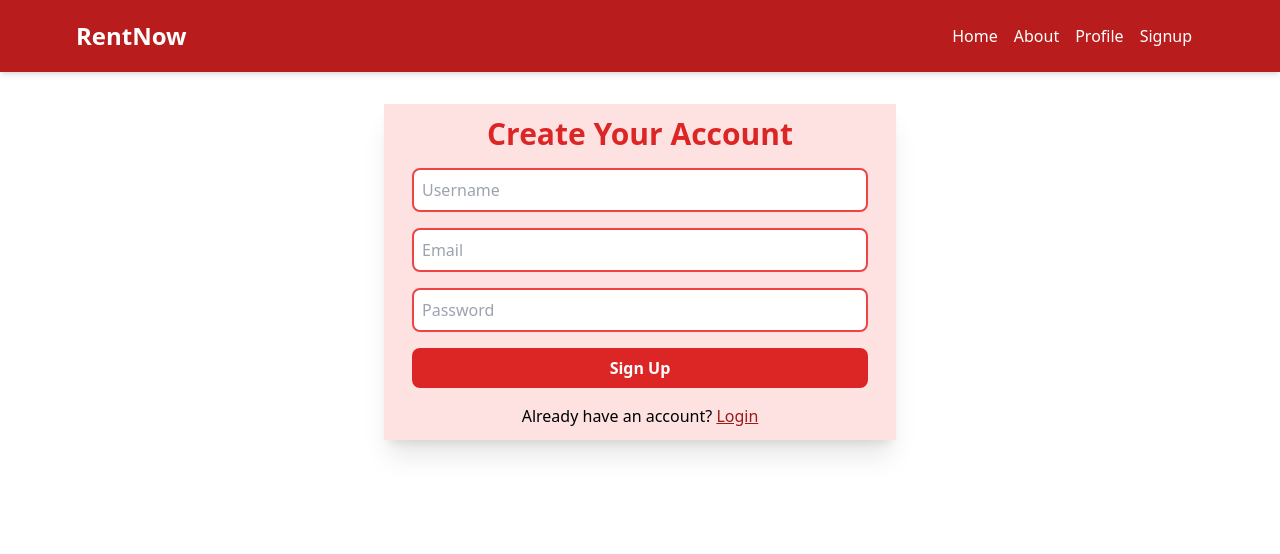
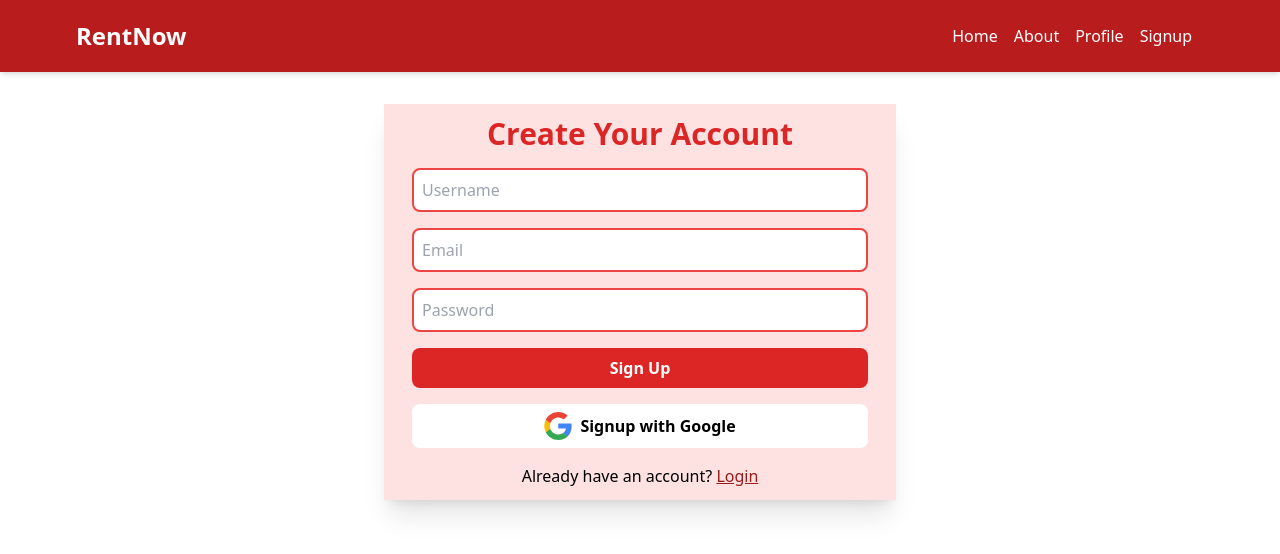
Before and after one commit to rishiSurya9/rentnow, a Next.js app: page /signup in a window 1280 px wide. Shown: the top 554 px of the page. Built offline with nearby package versions, Linux system fonts and the light colour scheme.

Commit message:
google auth

```diff
--- a/app/signup/page.js
+++ b/app/signup/page.js
@@ -62,6 +62,10 @@ const page = () => {
 
   }
 
+  const handleGoogleLogin= ()=>{
+   window.open('http://localhost:3000/api/auth/google', '_self');
+  }
+
   return (
     <div onSubmit={handleSubmit} className='p-3 max-w-lg mx-auto mt-8 bg-red-100  shadow-xl '>
       <h1 className='text-center font-bold text-3xl text-red-600   '>Create Your Account</h1>
@@ -87,9 +91,17 @@ const page = () => {
           className='border-2 border-red-500 rounded-lg p-2 focus:border-red-600'
           onChange={handleChange}
         />
-        <button onClick={notify} disabled={loading} className=' bg-red-600 hover:bg-red-700 text-white font-bold py-2 px-4 rounded-lg disabled:opacity-90'>
+        <button  disabled={loading}onClick={notify} className=' bg-red-600 hover:bg-red-700 text-white font-bold py-2 px-4 rounded-lg disabled:opacity-90'>
         {loading ? 'Loading...' : 'Sign Up'}
         </button>
+
+
+  <button onClick={handleGoogleLogin} className='flex items-center gap-2 bg-white text-black hover:bg-gray-100 font-bold py-2 px-4 rounded-lg disabled:opacity-90 justify-center flex-1'>
+    <svg className='w-7 h-auto' width="800px" height="800px" viewBox="-3 0 262 262" xmlns="http://www.w3.org/2000/svg" preserveAspectRatio="xMidYMid"><path d="M255.878 133.451c0-10.734-.871-18.567-2.756-26.69H130.55v48.448h71.947c-1.45 12.04-9.283 30.172-26.69 42.356l-.244 1.622 38.755 30.023 2.685.268c24.659-22.774 38.875-56.282 38.875-96.027" fill="#4285F4"/><path d="M130.55 261.1c35.248 0 64.839-11.605 86.453-31.622l-41.196-31.913c-11.024 7.688-25.82 13.055-45.257 13.055-34.523 0-63.824-22.773-74.269-54.25l-1.531.13-40.298 31.187-.527 1.465C35.393 231.798 79.49 261.1 130.55 261.1" fill="#34A853"/><path d="M56.281 156.37c-2.756-8.123-4.351-16.827-4.351-25.82 0-8.994 1.595-17.697 4.206-25.82l-.073-1.73L15.26 71.312l-1.335.635C5.077 89.644 0 109.517 0 130.55s5.077 40.905 13.925 58.602l42.356-32.782" fill="#FBBC05"/><path d="M130.55 50.479c24.514 0 41.05 10.589 50.479 19.438l36.844-35.974C195.245 12.91 165.798 0 130.55 0 79.49 0 35.393 29.301 13.925 71.947l42.211 32.783c10.59-31.477 39.891-54.251 74.414-54.251" fill="#EB4335"/></svg>
+    <span className=''>Signup with Google</span>
+  </button>
+
+
       </form>
       <div className='flex justify-center items-center gap-4'>
         <p>Already have an account? <Link href='/Login' className='text-red-800 underline'>Login</Link></p>
```
